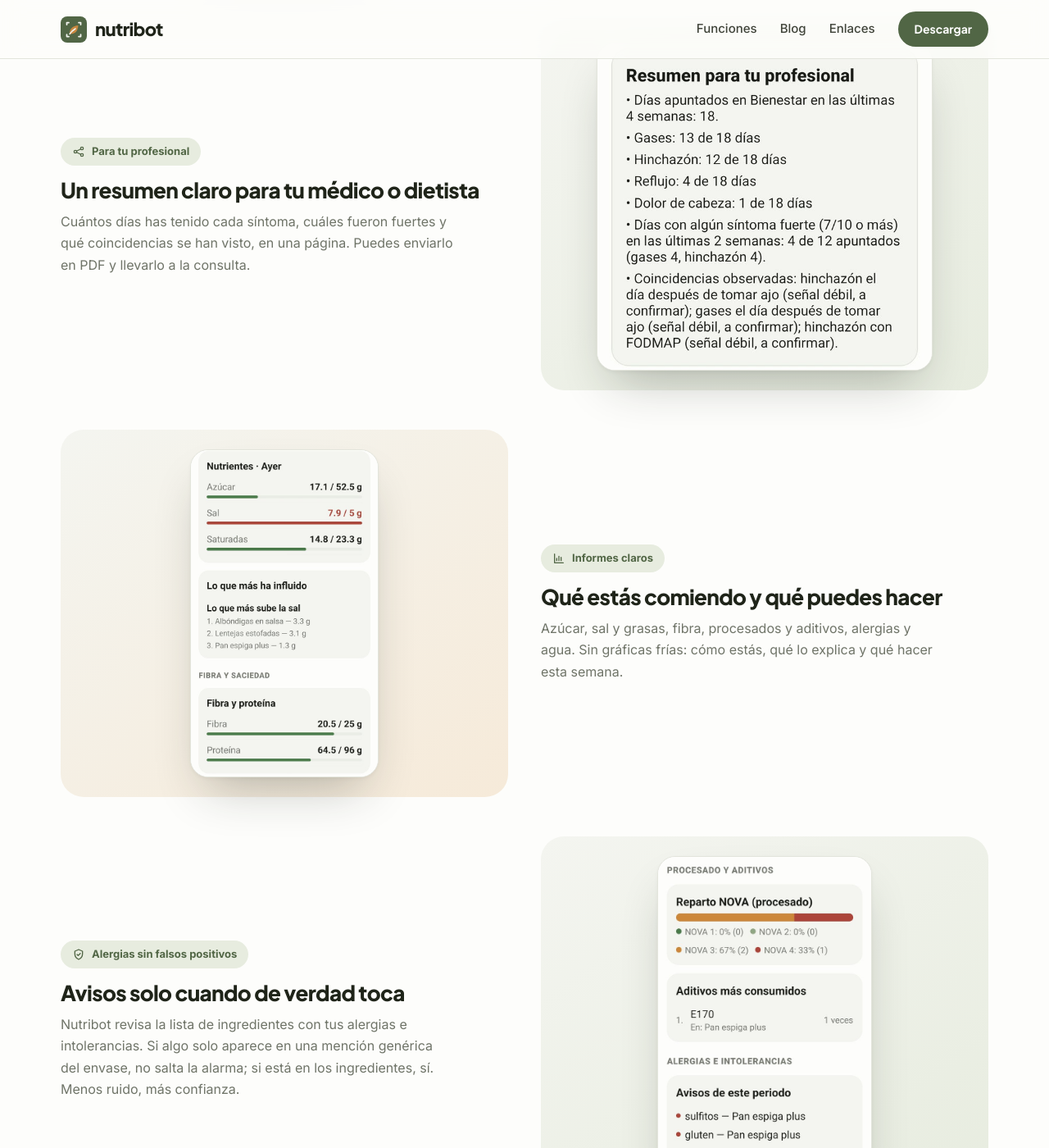
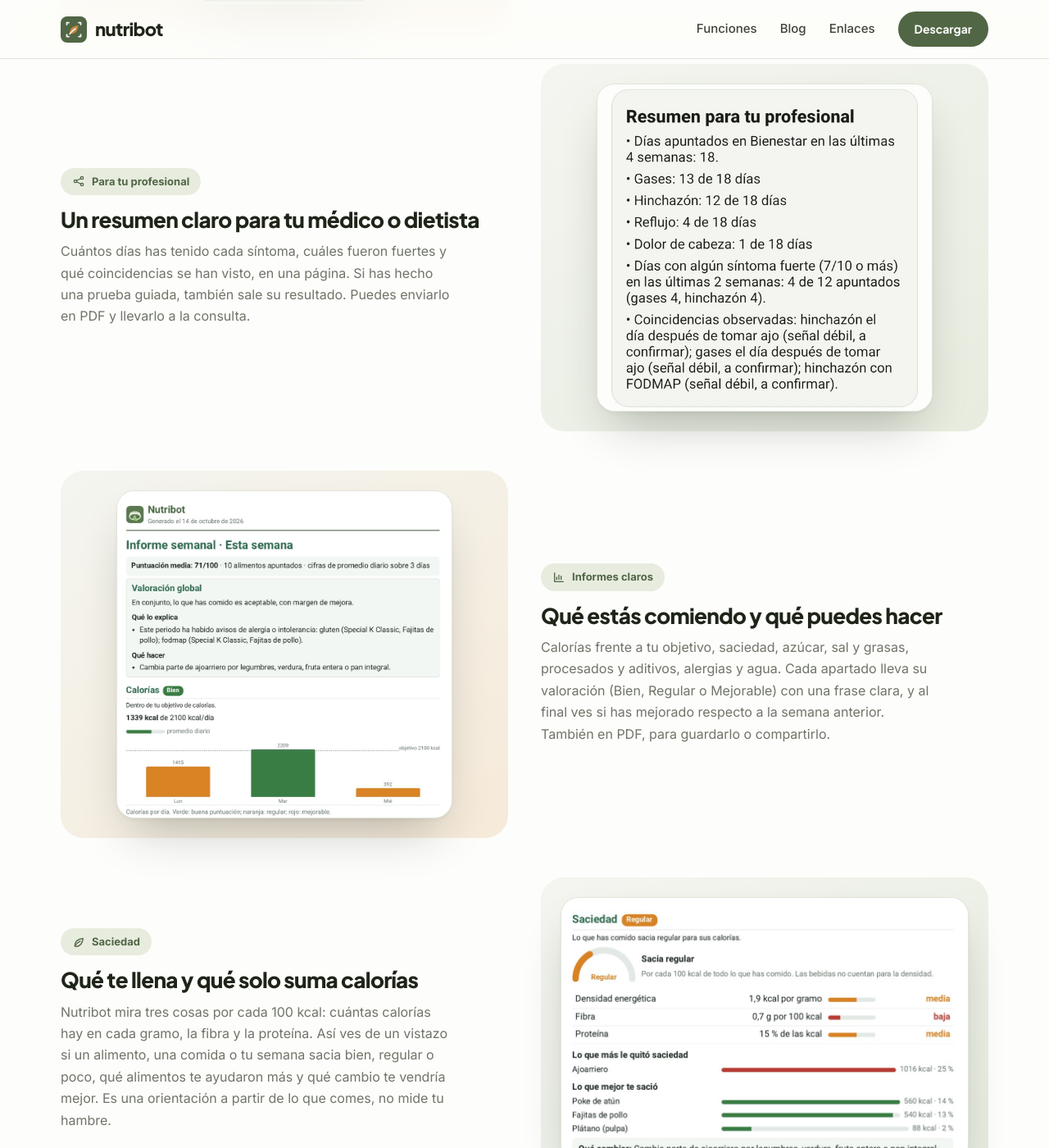
Before and after one commit to ferrodvilla-sys/nutribot-web, a Jekyll site: the page built from index.html, in a window 1280 px wide and 1400 px high, scrolled down 2632 px. Shown: the whole window at 82% size. Built offline with Jekyll 4.4.1, drawn with Linux system fonts in a browser that asks for light colours; some of the changed text lies outside the part shown.

Commit message:
Portada: saciedad, informes nuevos con valoración, plato de restaurante y comidas guardadas
- Nueva función Saciedad con captura del informe.
- Informes: texto nuevo y captura del PDF semanal.
- Paso 1, comparador, resumen para el profesional y precios actualizados.
- Dos preguntas frecuentes nuevas (saciedad y restaurante).

Co-Authored-By: Claude Opus 5.5 (1M context) <noreply@anthropic.com>
Claude-Session: https://claude.ai/code/session_01SjwGzCkhsWBSAircgmVi2Y

```diff
--- a/index.html
+++ b/index.html
@@ -57,7 +57,7 @@ keywords: [diario de comidas y síntomas, gases e hinchazón, qué alimento me s
     <img class="ilus" src="{{ '/assets/img/ilus/cesta.svg' | relative_url }}" alt="Cesta de la compra con una lupa revisando la etiqueta de un producto" width="480" height="400" loading="lazy">
   </div>
   <div class="steps-grid">
-    <div class="step"><span class="step-n">1</span>{% include icon.html name="scan" %}<h3>Apunta lo que comes</h3><p>Escanea el código de barras, díctalo o elige entre cientos de platos típicos. Si tienes alergias, te avisa al momento.</p></div>
+    <div class="step"><span class="step-n">1</span>{% include icon.html name="scan" %}<h3>Apunta lo que comes</h3><p>Escanea el código de barras, díctalo, elige entre cientos de platos típicos o describe el plato del restaurante. Tus comidas de siempre se apuntan de un toque. Si tienes alergias, te avisa al momento.</p></div>
     <div class="step"><span class="step-n">2</span>{% include icon.html name="calendar" %}<h3>Anota cómo te encuentras</h3><p>Gases, hinchazón, reflujo, dolor de cabeza… en unos segundos. También los días en que estás bien.</p></div>
     <div class="step"><span class="step-n">3</span>{% include icon.html name="search" %}<h3>Descubre pistas y compruébalas</h3><p>Nutribot te enseña qué coincide con tus días malos y te propone una prueba guiada para salir de dudas.</p></div>
   </div>
@@ -89,7 +89,7 @@ keywords: [diario de comidas y síntomas, gases e hinchazón, qué alimento me s
     <div class="feature-text">
       <span class="badge">{% include icon.html name="share" %}Para tu profesional</span>
       <h3>Un resumen claro para tu médico o dietista</h3>
-      <p>Cuántos días has tenido cada síntoma, cuáles fueron fuertes y qué coincidencias se han visto, en una página. Puedes enviarlo en PDF y llevarlo a la consulta.</p>
+      <p>Cuántos días has tenido cada síntoma, cuáles fueron fuertes y qué coincidencias se han visto, en una página. Si has hecho una prueba guiada, también sale su resultado. Puedes enviarlo en PDF y llevarlo a la consulta.</p>
     </div>
     {% include screenshot.html file="resumen.jpg" alt="Resumen para tu profesional con los días de cada síntoma y las coincidencias observadas" %}
   </div>
@@ -98,9 +98,18 @@ keywords: [diario de comidas y síntomas, gases e hinchazón, qué alimento me s
     <div class="feature-text">
       <span class="badge">{% include icon.html name="chart" %}Informes claros</span>
       <h3>Qué estás comiendo y qué puedes hacer</h3>
-      <p>Azúcar, sal y grasas, fibra, procesados y aditivos, alergias y agua. Sin gráficas frías: cómo estás, qué lo explica y qué hacer esta semana.</p>
+      <p>Calorías frente a tu objetivo, saciedad, azúcar, sal y grasas, procesados y aditivos, alergias y agua. Cada apartado lleva su valoración (Bien, Regular o Mejorable) con una frase clara, y al final ves si has mejorado respecto a la semana anterior. También en PDF, para guardarlo o compartirlo.</p>
     </div>
-    {% include screenshot.html file="informes.jpg" alt="Pantalla de informes con consejos" %}
+    {% include screenshot.html file="informe-pdf.jpg" alt="Informe semanal en PDF con la valoración global y las calorías de cada día frente al objetivo" %}
+  </div>
+
+  <div class="feature">
+    <div class="feature-text">
+      <span class="badge">{% include icon.html name="leaf" %}Saciedad</span>
+      <h3>Qué te llena y qué solo suma calorías</h3>
+      <p>Nutribot mira tres cosas por cada 100 kcal: cuántas calorías hay en cada gramo, la fibra y la proteína. Así ves de un vistazo si un alimento, una comida o tu semana sacia bien, regular o poco, qué alimentos te ayudaron más y qué cambio te vendría mejor. Es una orientación a partir de lo que comes, no mide tu hambre.</p>
+    </div>
+    {% include screenshot.html file="saciedad.jpg" alt="Apartado de saciedad: medidor, densidad, fibra y proteína, lo que más y lo que menos sació y qué cambiar" %}
   </div>
 
   <div class="feature">
@@ -116,7 +125,7 @@ keywords: [diario de comidas y síntomas, gases e hinchazón, qué alimento me s
     <div class="feature-text">
       <span class="badge">{% include icon.html name="compare" %}En el súper</span>
       <h3>Compara dos productos cara a cara</h3>
-      <p>¿Dudas entre dos marcas? Escanea las dos y Nutribot te dice cuál encaja mejor contigo, según tus alergias y lo que llevan dentro.</p>
+      <p>¿Dudas entre dos marcas? Escanea las dos y Nutribot te dice cuál encaja mejor contigo, según tus alergias y lo que llevan dentro. También ves cuál te sacia más y cuánta proteína aporta por cada 100 kcal.</p>
     </div>
     {% include screenshot.html file="comparador.jpg" alt="Comparador de dos productos con veredicto" %}
   </div>
@@ -161,6 +170,8 @@ keywords: [diario de comidas y síntomas, gases e hinchazón, qué alimento me s
       <ul>
         <li>{% include icon.html name="check" %}Diario de comidas y síntomas</li>
         <li>{% include icon.html name="check" %}Pistas, prueba guiada e informes en PDF</li>
+        <li>{% include icon.html name="check" %}Saciedad de cada alimento, comida y semana</li>
+        <li>{% include icon.html name="check" %}Plato de restaurante y comidas guardadas</li>
         <li>{% include icon.html name="check" %}Escáner con avisos de alergias e intolerancias</li>
         <li>{% include icon.html name="check" %}Comparador de productos</li>
         <li>{% include icon.html name="check" %}Ficha de alergias compartible</li>
@@ -184,6 +195,14 @@ keywords: [diario de comidas y síntomas, gases e hinchazón, qué alimento me s
   <details>
     <summary>¿En qué se diferencia de otras apps para escanear alimentos?</summary>
     <p>La mayoría solo te dice si un producto es bueno o malo. Nutribot está pensada para entender cómo te sienta a ti lo que comes: une tu diario de comidas con cómo te encuentras, te da pistas y te ayuda a comprobarlas. Y si tienes alergias o intolerancias, revisa la lista de ingredientes real, distingue entre "lo lleva" y "puede contener" e incluye FODMAP, no solo gluten y lactosa.</p>
+  </details>
+  <details>
+    <summary>¿Qué quiere decir "sacia bien" o "sacia poco"?</summary>
+    <p>Es una orientación a partir de tres datos por cada 100 kcal: las calorías por gramo, la fibra y la proteína. Un alimento con pocas calorías por gramo, con fibra o con proteína suele llenar más que otro con las mismas calorías. Las bebidas nunca salen como "sacia bien". No mide tu hambre ni sustituye el consejo de un profesional.</p>
+  </details>
+  <details>
+    <summary>¿Puedo apuntar lo que como en un restaurante?</summary>
+    <p>Sí. Escribe el plato como sale en la carta (por ejemplo, "lubina a la plancha con patatas y alioli") y Nutribot calcula los ingredientes con unos gramos que puedes cambiar. Si algo de la carta choca con tus alergias, te avisa. La carta no lo dice todo, así que pregunta siempre al camarero.</p>
   </details>
   <details>
     <summary>¿Nutribot diagnostica intolerancias?</summary>
```
Also changed, not shown: assets/img/informe-pdf.jpg (added), assets/img/saciedad.jpg (added).
